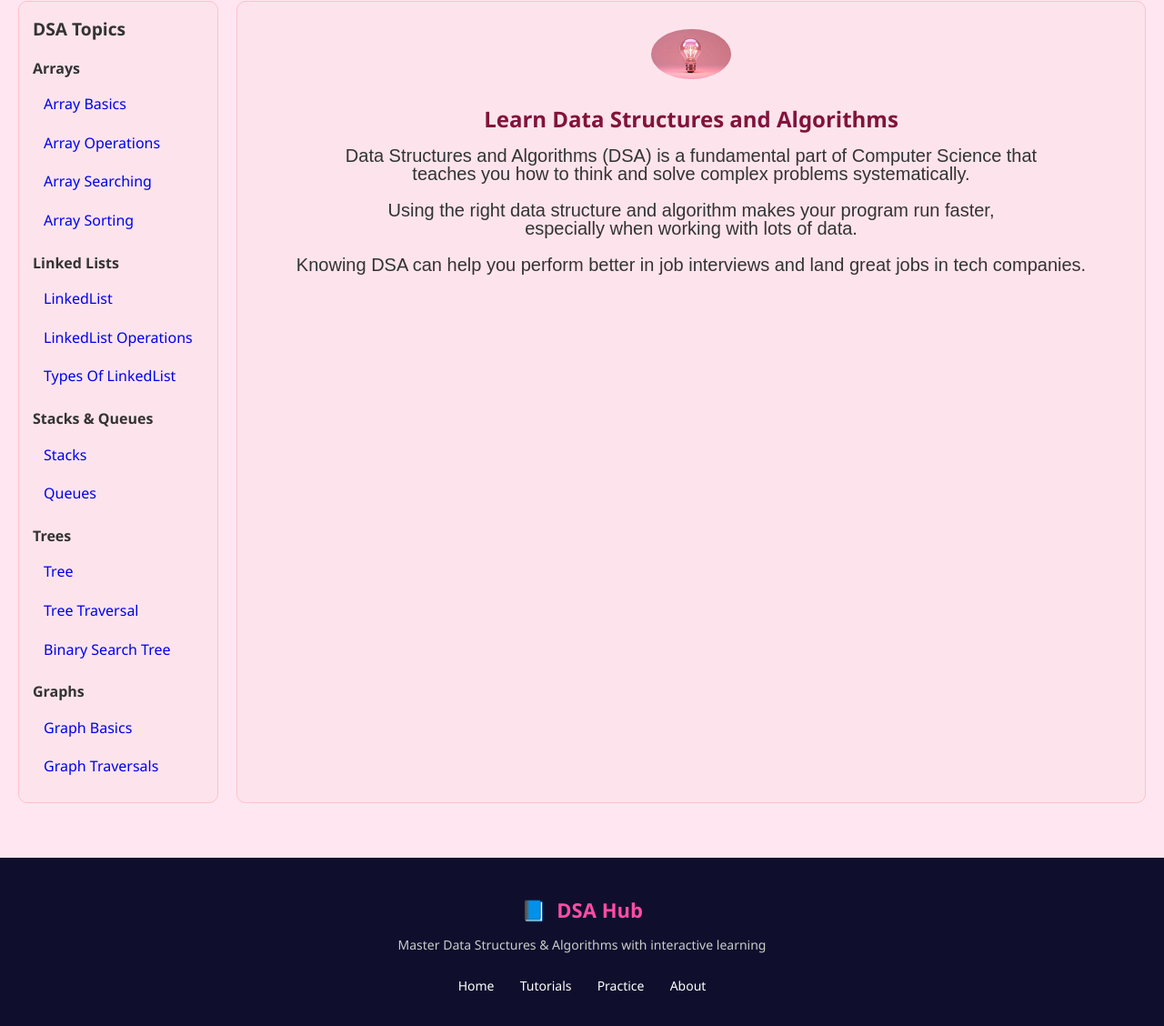
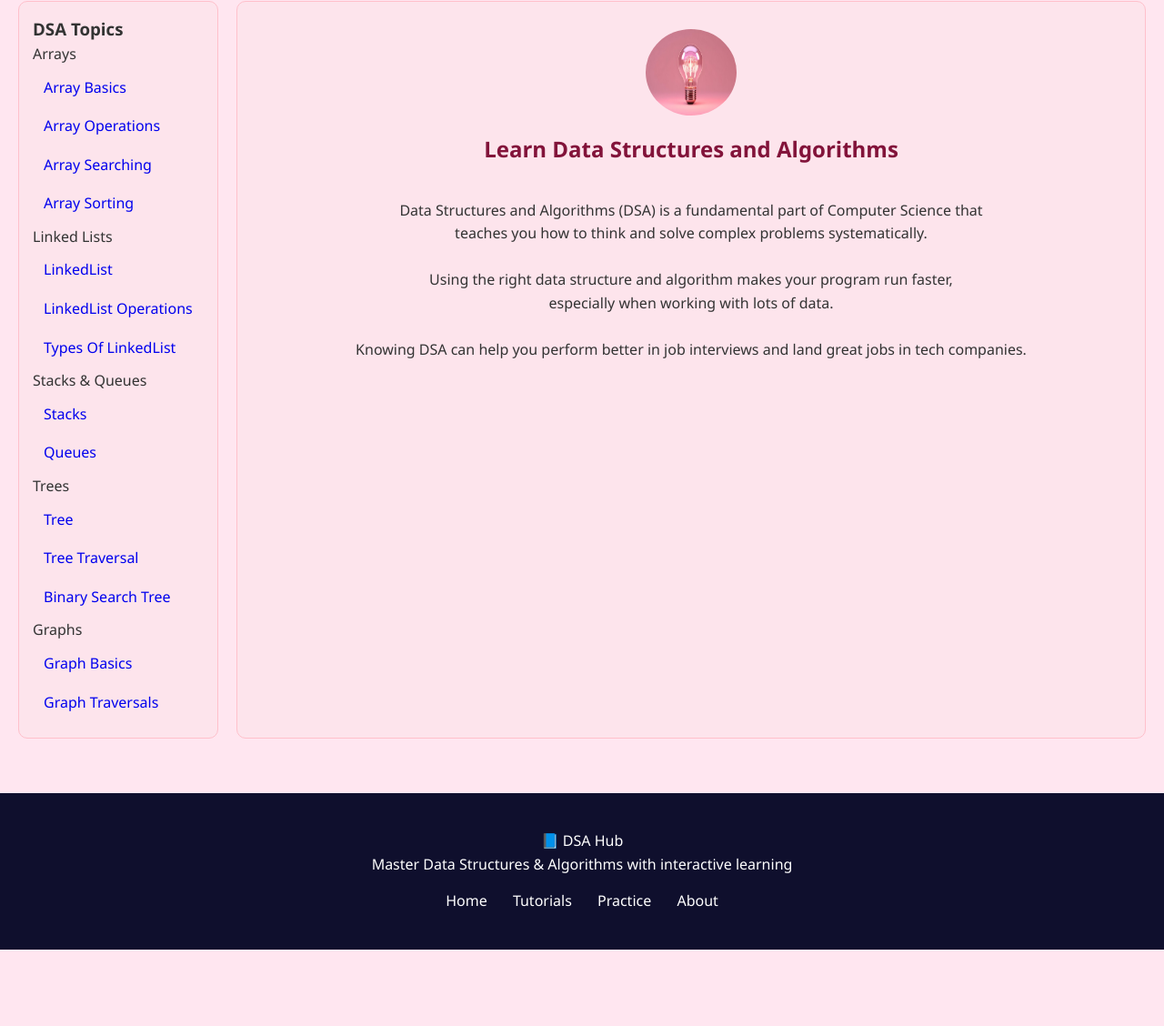
Before and after one commit to Thanuja-Bathala/Dsa-Hub, a plain HTML site: page index.html in a window 1280 px wide. Shown: the part 444-1572 px from the top of the page at 91% size. After the commit the page ends 1488 px from the top, so only its background shows below. Drawn offline with Linux system fonts and the light colour scheme.

Commit message:
upadate dsa section with responsive design

```diff
--- a/index.html
+++ b/index.html
@@ -7,15 +7,27 @@
 <link rel="stylesheet" href="./style.css">
 </head>
 <body>
+<!-- Navbar -->
 <div id="navbar"></div>
 <script>
   fetch("navbar.html")
     .then(response => response.text())
     .then(data => {
       document.getElementById("navbar").innerHTML = data;
+
+      // Enable menu toggle after navbar loads
+      const menuToggle = document.querySelector(".menu-toggle");
+      const navLinks = document.querySelector("nav ul");
+
+      if (menuToggle) {
+        menuToggle.addEventListener("click", () => {
+          navLinks.classList.toggle("show");
+        });
+      }
     });
 </script>
 
+<!-- Hero Section -->
 <section class="hero">
   <h1>Master Data Structures & Algorithms</h1>
   <p>Learn DSA concepts with interactive examples, animations, and easy-to-understand explanations. Perfect for beginners and professionals alike.</p>
@@ -65,10 +77,11 @@
 
   <div class="content-area">
     <img src="./light.jpg" alt="DSA Banner">
+<h2 style="color: #82133a; text-align: center;">
+  Learn Data Structures and Algorithms
+</h2>
 
-        <h2 style="color: #82133a;">Learn Data Structures and Algorithms</h2>
-
-        <pre style="font-family: Arial, Helvetica, sans-serif;font-size: 20px;">
+<div style="white-space: pre-wrap; word-wrap: break-word; font-size: 16px; line-height: 1.6; padding: 10px;">
 Data Structures and Algorithms (DSA) is a fundamental part of Computer Science that
 teaches you how to think and solve complex problems systematically.
 
@@ -76,8 +89,8 @@ Using the right data structure and algorithm makes your program run faster,
 especially when working with lots of data.
 
 Knowing DSA can help you perform better in job interviews and land great jobs in tech companies.
-        </pre>
 </div>
+
 </section>
 
 <!-- Footer Section -->
@@ -99,15 +112,6 @@ Knowing DSA can help you perform better in job interviews and land great jobs in
 </footer>
 
 <script>
-    // Sidebar toggle (if needed)
-    const menuToggle = document.getElementById('menu-toggle');
-    const menu = document.getElementById('menu');
-    if(menuToggle){
-        menuToggle.addEventListener('click', () => {
-            menu.classList.toggle('show');
-        });
-    }
-
   // 🔑 Login Check Function
   function checkLogin() {
     if(localStorage.getItem("loggedIn") !== "true") {
--- a/style.css
+++ b/style.css
@@ -1,72 +1,66 @@
+/* Reset */
 * {
   margin: 0;
   padding: 0;
   box-sizing: border-box;
 }
-
 body {
   font-family: Arial, sans-serif;
+  line-height: 1.6;
 }
 
-    /* Mobile menu */
+/* Navbar responsiveness */
 .menu-toggle {
   display: none;
   flex-direction: column;
   cursor: pointer;
 }
-
 .menu-toggle div {
   width: 25px;
   height: 3px;
   background: #333;
   margin: 4px 0;
 }
-
+nav ul {
+  display: flex;
+  gap: 15px;
+}
 @media (max-width: 768px) {
   nav ul {
     position: absolute;
     top: 60px;
     left: -100%;
     flex-direction: column;
-            background: white;
+    background: #fff;
     width: 100%;
     text-align: center;
     box-shadow: 0 2px 5px rgba(0,0,0,0.1);
     transition: left 0.3s ease;
   }
-
   nav ul.show {
     left: 0;
   }
-
-        nav ul li {
-            margin: 15px 0;
-        }
-
   .menu-toggle {
     display: flex;
   }
 }
 
-    /* Hero section for reference look */
+/* Hero */
 .hero {
   text-align: center;
-        padding: 50px 20px;
+  padding: 60px 20px;
   background: linear-gradient(to right, #ffe4ec, #fff);
 }
-
 .hero h1 {
   font-size: 2rem;
   color: #a61e4d;
-        margin-bottom: 10px;
+  margin-bottom: 15px;
 }
-
 .hero p {
   color: #555;
   max-width: 600px;
   margin: 0 auto 20px;
 }
-
 .hero button {
   padding: 10px 20px;
   margin: 5px;
@@ -75,20 +69,22 @@
   font-size: 1rem;
   cursor: pointer;
 }
-
 .btn-primary {
   background: #d6336c;
   color: white;
-
 }
 .btn-outline {
   border: 2px solid #d6336c;
-        background-color: #d6336c;
+  background:#d6336c ;
   color: white;
-
 }
 
-/* Sidebar container */
+/* Layout */
+.main-content {
+  display: flex;
+  gap: 20px;
+  padding: 20px;
+}
 .sidebar {
   background: #fde4ec;
   border: 1px solid pink;
@@ -97,123 +93,74 @@
   min-width: 220px;
   max-width: 250px;
 }
-
-/* Sidebar heading */
-.sidebar h3 {
-    margin-bottom: 15px;
-    font-size: 1.2rem;
-}
-
-/* Main topics */
-.sidebar .topic {
-    font-weight: bold;
-    margin: 15px 0 8px;
-}
-
-/* Inner list styling */
 .sidebar ul {
   list-style: none;
-    padding-left: 0;
 }
-
 .sidebar ul li {
   margin: 5px 0;
 }
-
 .sidebar ul li a {
   display: block;
   padding: 6px 12px;
   border-radius: 6px;
   text-decoration: none;
-    transition: background 0.3s ease;
+  transition: background 0.3s;
 }
-
-/* Hover & Active styles */
 .sidebar ul li a:hover {
   background: #fbcfe8;
 }
-/* Layout for main content
-.sidebar ul li a.active {
-
-} */
-
-/* Layout for main content */
-.main-content {
-    display: flex;
-    gap: 20px;
-    padding: 20px;
-}
-
-/* Content area next to sidebar */
 .content-area {
   flex: 1;
-    background:#fde4ec;
+  background: #fde4ec;
   border-radius: 10px;
   padding: 20px;
   border: 1px solid pink;
   text-align: center;
-    line-height: 20px;
 }
-.content-area img{
-    height: 55px;
-    width: 45;
+.content-area img {
+  width: 100px;
+  height: 95px;
   border-radius: 50%;
   margin: 10px;
-
-}
-.content-area h2{
-    margin: 20px;
 }
 
-/* Responsive */
-@media (max-width: 768px) {
-    .main-content {
-        flex-direction: column;
-    }
-}
-/* Footer Styles */
+/* Footer */
 .footer {
-  background: #0f0f2d;   /* dark navy */
-  color: #ffffff;
+  background: #0f0f2d;
+  color: #fff;
   padding: 40px 20px;
   text-align: center;
   margin-top: 40px;
 }
-
-.footer-container {
-  max-width: 900px;
-  margin: 0 auto;
+.footer-links {
+  margin-top: 15px;
+}
+.footer-links a {
+  color: #fff;
+  margin: 0 12px;
+  text-decoration: none;
+  transition: color 0.3s;
+}
+.footer-links a:hover {
+  color: #ff4da6;
 }
 
-.footer-logo {
-  font-size: 22px;
-  font-weight: bold;
-  margin-bottom: 10px;
-  color: #ff4da6; /* pink accent */
+/* Responsive Fixes */
+@media (max-width: 992px) {
+  .main-content {
+    flex-direction: column;
   }
-
-.logo-icon {
-  margin-right: 6px;
+  .sidebar {
+    max-width: 100%;
+    width: 100%;
   }
-
-.footer-tagline {
-  font-size: 14px;
-  color: #cccccc;
-  margin-bottom: 20px;
 }
-
-.footer-links {
-  margin-top: 10px;
+@media (max-width: 600px) {
+  .hero h1 { font-size: 1.5rem; }
+  .hero p { font-size: 14px; }
+  .hero button { font-size: 0.9rem; padding: 8px 15px; }
+  .footer-links a {
+    display: block;
+    margin: 8px 0;
   }
-
-.footer-links a {
-  color: #ffffff;
-  margin: 0 12px;
-  text-decoration: none;
-  font-size: 14px;
-  transition: color 0.3s;
 }
-
-.footer-links a:hover {
-  color: #ff4da6; /* pink hover */
-}
```
Also changed, not shown: script.js (+8 -0 lines). Lines whose indentation alone changed are shown as unchanged.
